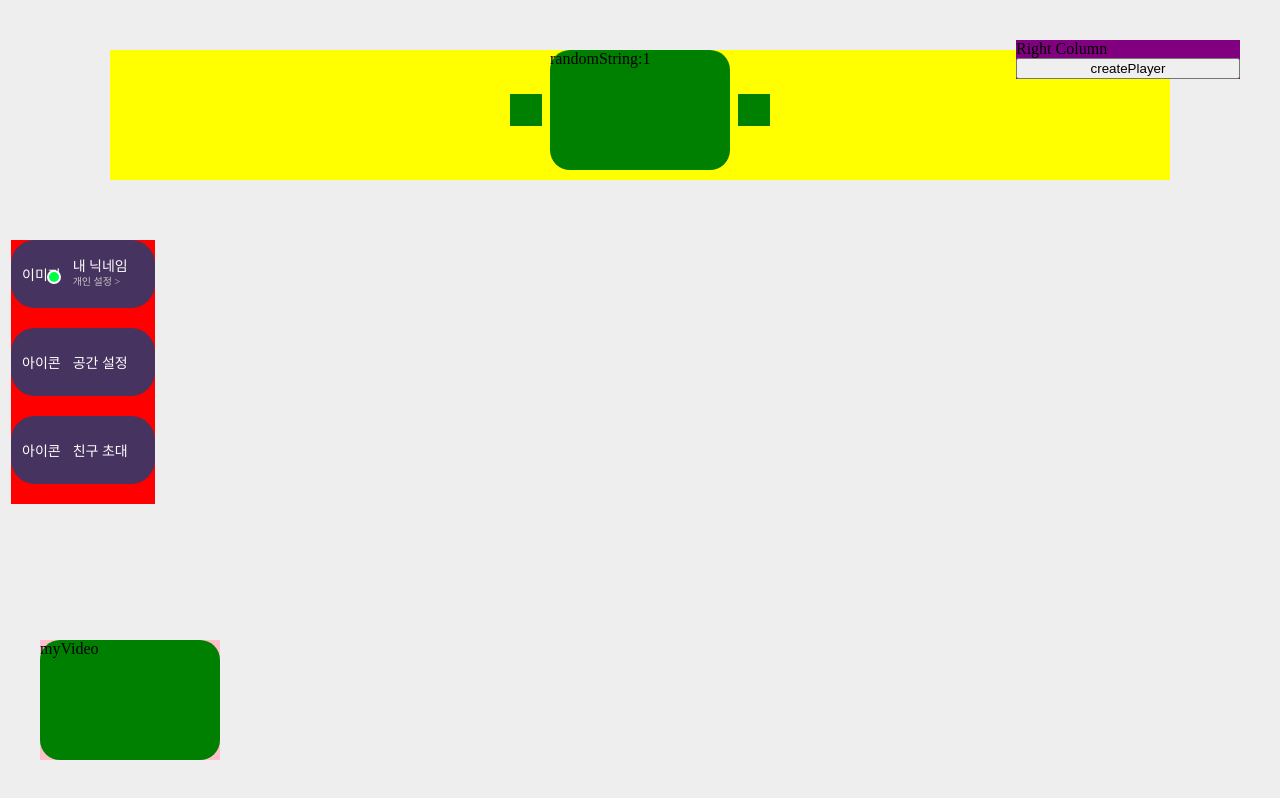
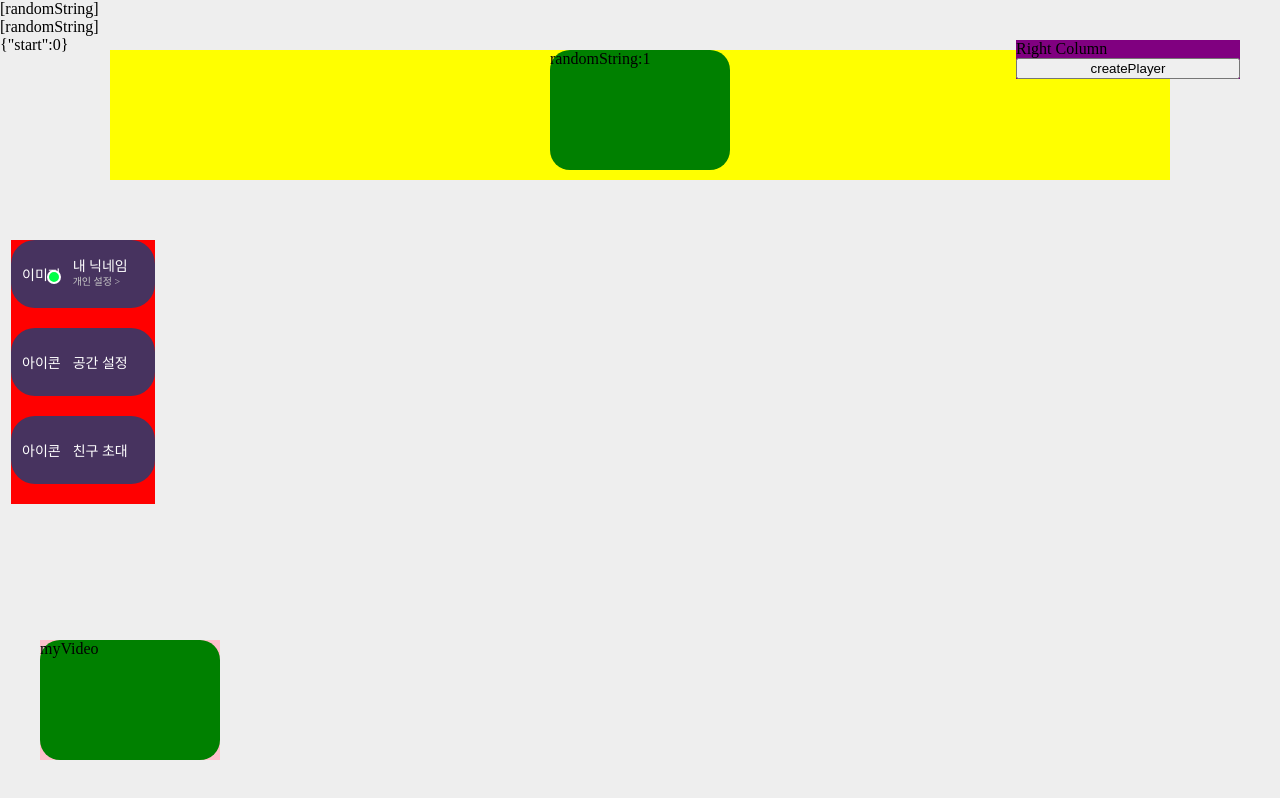
Before and after one commit to jongwow/react-carousel-exercise, a React (Create React App) app: page / in a window 1280 px wide. Built offline with nearby package versions, Linux system fonts and the light colour scheme.

Commit message:
prototype 완성

```diff
--- a/src/App.js
+++ b/src/App.js
@@ -41,13 +41,14 @@ function MyVideoContainer() {
   );
 }
 function OtherVideoContainer(props) {
-  const { activePlayer, cameraViewNumber } = props;
+  const {
+    activePlayer,
+    cameraViewNumber,
+    isOver,
+    addActiveIndex,
+    subActiveIndex,
+  } = props;
   let activePlayerList = Object.keys(activePlayer.playerToDist);
-  let isOver = activePlayerList.length > cameraViewNumber;
-  if (isOver) {
-    console.log(`${activePlayerList.length} > ${cameraViewNumber}`);
-    // alert("넘친다");
-  }
   return (
     <div
       id="video-container"
@@ -68,7 +69,7 @@ function OtherVideoContainer(props) {
           justifyContent: "center",
         }}
       >
-        <CarouselLeft/>
+        {isOver && <CarouselLeft onClick={subActiveIndex}/>}
         {activePlayerList.map((playerId, idx) => (
           <VideoBox
             key={playerId}
@@ -78,17 +79,26 @@ function OtherVideoContainer(props) {
             }
           />
         ))}
-        <CarouselRight/>
+        {isOver && <CarouselRight onClick={addActiveIndex}/>}
       </div>
     </div>
   );
 }
 
-function GameVideoContainer({ activePlayer, cameraViewNumber }) {
+function GameVideoContainer({
+  activePlayer,
+  cameraViewNumber,
+  isOver,
+  addActiveIndex,
+  subActiveIndex,
+}) {
   return (
     <>
       <OtherVideoContainer
         activePlayer={activePlayer}
+        isOver={isOver}
+        addActiveIndex={addActiveIndex}
+        subActiveIndex={subActiveIndex}
         cameraViewNumber={cameraViewNumber}
       />
       <MyVideoContainer />
@@ -99,14 +109,15 @@ function GameVideoContainer({ activePlayer, cameraViewNumber }) {
 function App() {
   const cameraContainerMaxWidth = useRef(0);
 
-  const [playerInfoMap, setPlayerInfoMap] = useState({
-    playerToDist: { randomString: 1 },
-  });
+  // const [playerInfoMap, setPlayerInfoMap] = useState({
+  // playerToDist: { randomString: 1 },
+  // });
   const [allPlayer, setAllPlayer] = useState({
     playerToDist: { randomString: 1 },
   });
-  const [activeIndex, setActiveIndex] = useState({start: 0, end: 0}); //항상 옳?
-  const [possiblePlayer, setPossiblePlayer] = useState({});
+  const [activeIndex, setActiveIndex] = useState({ start: 0 }); //항상 옳?
+  const [isOver, setIsOver] = useState(false);
+  // const [possiblePlayer, setPossiblePlayer] = useState({});
   const [activePlayer, setActivePlayer] = useState({
     playerToDist: { randomString: 1 },
   });
@@ -122,18 +133,29 @@ function App() {
     // 버튼을 눌러서 st=1, end=8로 옮겼다고생각해보자.
     // 그러면 그 상태에서 all + 1이 발동되면?
     // s=1,e=8 유지하지.
-    let newActiveIndex = {start: activeIndex.start, end: max(activeIndex.end, cameraViewNumber)};
+    let newActivePlayer = { playerToDist: {} };
+    Object.keys(allPlayer.playerToDist)
+      .slice(activeIndex.start, activeIndex.start + cameraViewNumber)
+      .forEach((playerId) => {
+        newActivePlayer.playerToDist[playerId] =
+          allPlayer.playerToDist[playerId];
+      });
+    let newIsOver =
+      cameraViewNumber < Object.keys(allPlayer.playerToDist).length;
+    setIsOver(newIsOver);
+    setActivePlayer(newActivePlayer);
+  }, [allPlayer, cameraViewNumber, activeIndex]);
 
-    let newActivePlayer = {playerToDist: {}};
-    Object.keys(allPlayer.playerToDist)
-      .slice(newActiveIndex.start, newActiveIndex.end)
-      .forEach((playerId) => {
-        newActivePlayer.playerToDist[playerId] = allPlayer.playerToDist[playerId]
-      });
+  const addActiveIndex = () => {
+    // top을 넘어가면 안됨
+    let top = Object.keys(allPlayer.playerToDist).length - cameraViewNumber;
+    setActiveIndex((prev) => ({ ...prev, start: prev.start < top  ? prev.start + 1 : prev.start}));
+  };
 
-    setActiveIndex(newActiveIndex);
-    setActivePlayer(newActivePlayer);
-  }, [allPlayer]);
+  const subActiveIndex = () => {
+    // bottom을 넘어가면 안됨.
+    setActiveIndex((prev) => ({ ...prev, start: prev.start > 0 ? prev.start - 1: prev.start }));
+  };
 
   useEffect(() => {
     let dd = throttle(() => {
@@ -165,9 +187,22 @@ function App() {
       >
         <LeftColumn />
         <RightColumn setAllPlayer={setAllPlayer} allPlayer={allPlayer} />
+
+        {Object.keys(allPlayer.playerToDist).map((playerId) => (
+          <span key={playerId}>[{playerId}]</span>
+        ))}
+        <br />
+        {Object.keys(activePlayer.playerToDist).map((playerId) => (
+          <span key={`act-${playerId}`}>[{playerId}]</span>
+        ))}
+        <br />
+        <span>{JSON.stringify(activeIndex)}</span>
       </div>
       <GameVideoContainer
         activePlayer={activePlayer}
+        isOver={isOver}
+        addActiveIndex={addActiveIndex}
+        subActiveIndex={subActiveIndex}
         cameraViewNumber={cameraViewNumber}
       />
     </div>
@@ -216,10 +251,9 @@ function getCameraViewNumber(containerWidth) {
   return 1;
 }
 
-
-function max(a, b){
-  return a > b ? a : b;
-}
-function min(a, b){
-  return a > b ? b: a;
-}
+// function max(a, b){
+//   return a > b ? a : b;
+// }
+// function min(a, b){
+//   return a > b ? b: a;
+// }
--- a/src/RightColumn.js
+++ b/src/RightColumn.js
@@ -12,9 +12,6 @@ export default function RightColumn({ setAllPlayer }) {
     })
     latestId.current = id;
   };
-  const onClickAddPossible = () => {
-
-  }
   return (
     <div
       style={{
--- a/src/carousel.js
+++ b/src/carousel.js
@@ -1,2 +1,2 @@
-export const CarouselLeft = () => (<div style={{width: "32px", height: "32px", backgroundColor:'green',marginLeft: 8, marginRight: 8, marginTop: 44}}></div>)
-export const CarouselRight = () => (<div style={{width: "32px", height: "32px", backgroundColor:'green',marginLeft: 8, marginRight: 8, marginTop: 44}}></div>)
+export const CarouselLeft = (props) => (<div style={{width: "32px", height: "32px", backgroundColor:'green',marginLeft: 8, marginRight: 8, marginTop: 44}} {...props}></div>)
+export const CarouselRight = (props) => (<div style={{width: "32px", height: "32px", backgroundColor:'green',marginLeft: 8, marginRight: 8, marginTop: 44}} {...props}></div>)
```
